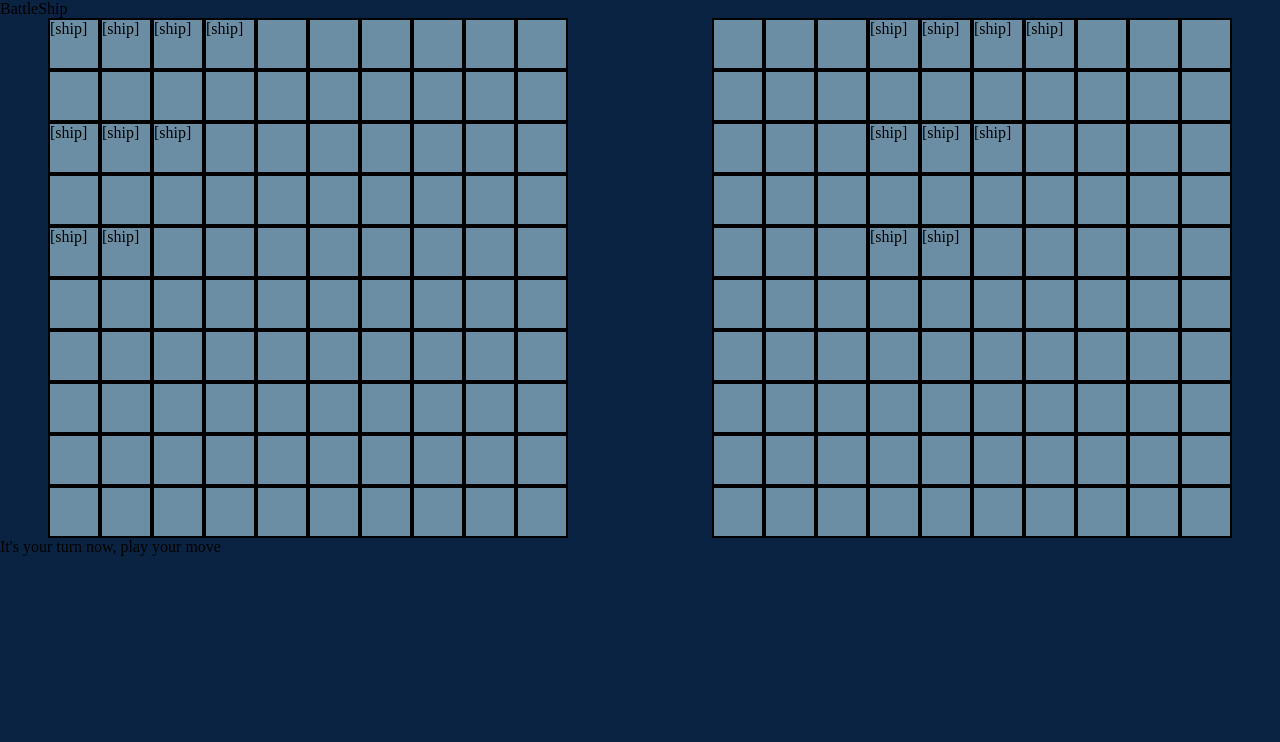
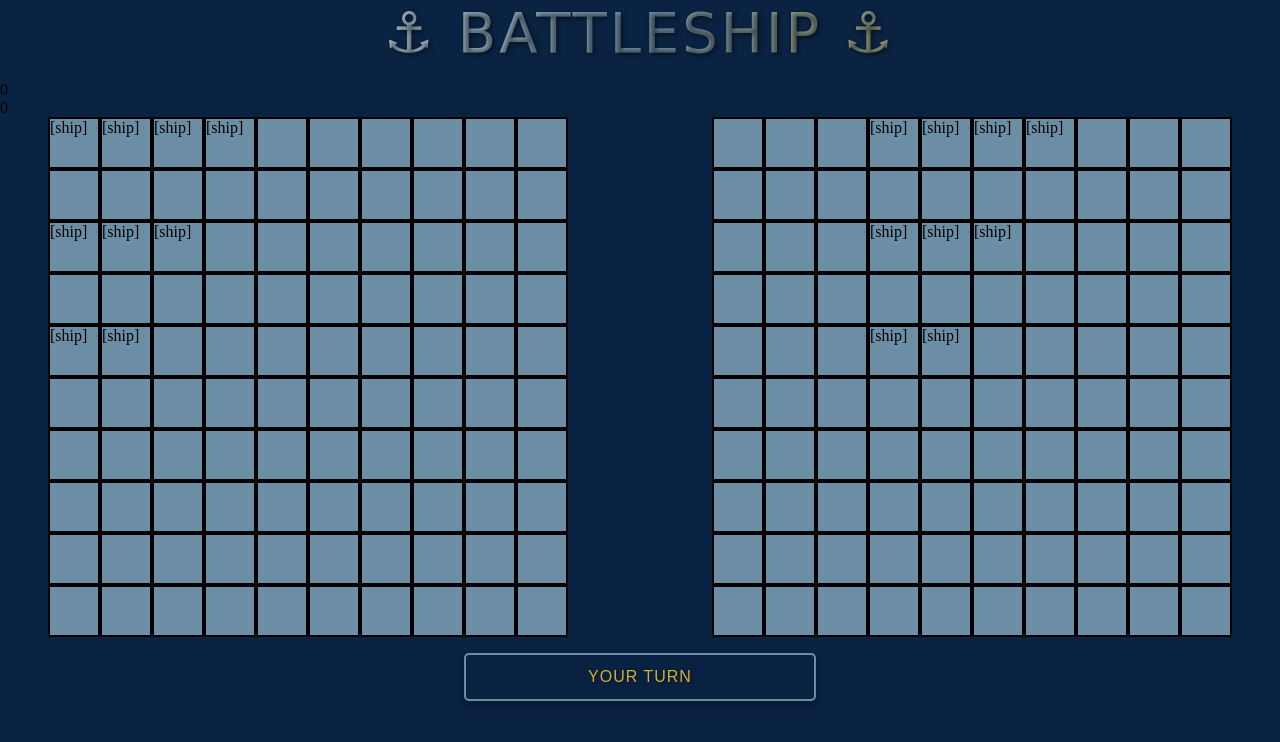
Before and after one commit to smsarfroz/battleShip, a website built with webpack: page src/template.html in a window 1280 px wide. Built offline with nearby package versions, Linux system fonts and the light colour scheme; a web font is replaced by a local one.

Commit message:
add css on title, turn and add number of ships left section

```diff
--- a/src/DOM.js
+++ b/src/DOM.js
@@ -9,6 +9,13 @@ function DOM() {
     const rows = 10;
     const columns = 10;
 
+    const shipLeft1 = document.querySelector(".shipLeft1");
+    const shipLeft2 = document.querySelector(".shipLeft2");
+    if (!playerNumber) {
+      shipLeft2.textContent = gameboard.numberOfShipsLeft;
+    } else {
+      shipLeft1.textContent = gameboard.numberOfShipsLeft;
+    }
     if (!isGameStarted) {
       for (let i = 0; i < rows; ++i) {
         const rowdiv = document.createElement("div");
@@ -86,7 +93,7 @@ function DOM() {
     let activePlayer = players[idx];
 
     const turnDiv = document.querySelector(".turn");
-    turnDiv.textContent = `It's your turn now, play your move`;
+    turnDiv.textContent = `Your Turn`;
 
     const switchPlayerTurn = () => {
       activePlayer = activePlayer == players[0] ? players[1] : players[0];
@@ -129,10 +136,10 @@ function DOM() {
         prompt(`Congrats, You won the game`);
       } else {
         idx = 1;
-        turnDiv.textContent = `It's computer's move now`;
+        turnDiv.textContent = `Computer's Turn`;
 
         const computerMove = async () => {
-          // await delay(1000);
+          await delay(1000);
           let computerChoice = [0, 0];
           computerChoice[0] = getRandomInt(0, 9);
           computerChoice[1] = getRandomInt(0, 9);
@@ -145,6 +152,8 @@ function DOM() {
 
           if (checkWin()) {
             prompt(`You lose, computer won the game.`);
+          } else {
+            turnDiv.textContent = `Your Turn`;
           }
         };
 
--- a/src/Gameboard.js
+++ b/src/Gameboard.js
@@ -4,6 +4,7 @@ function Gameboard() {
     const columns = 10;
     const board = [];
     const missedAttacks = [];
+    let numberOfShipsLeft = 0;
     const getBoard = () => {
         return board;
     }
@@ -34,6 +35,7 @@ function Gameboard() {
     const placeShip = (row, column, lengthOfShip) => {
         //assuming ship is placed horizontally
         //assuming the locations where it is being placed are valid
+        numberOfShipsLeft++;
         let ship = new Ship(lengthOfShip);
         for (let i = 0; i < lengthOfShip; ++i) {
             board[row + i][column].placeShipOnCell(ship);
@@ -43,11 +45,14 @@ function Gameboard() {
     const receiveAttack = (row, column) => {
         let ship = board[row][column].getShip();
         if (ship == null) {
-            board[row][column].placeStuff('.');
+            board[row][column].placeStuff('O');
             missedAttacks.push([row, column]);
         } else {
             board[row][column].placeStuff('X');
             ship.hit();
+            if (ship.isSunk()) {
+                numberOfShipsLeft--;
+            }
         }
     };
     const areAllShipsSunk = () => {
@@ -67,6 +72,6 @@ function Gameboard() {
         return defeated;
     };
 
-    return { cell, getBoard, placeShip, receiveAttack, areAllShipsSunk};
+    return { cell, getBoard, placeShip, receiveAttack, areAllShipsSunk, numberOfShipsLeft};
 }
 export { Gameboard };
--- a/src/styles.css
+++ b/src/styles.css
@@ -1,11 +1,11 @@
 * {
   margin: 0;
-    background-color: #0A2342;
+  background-color: #0a2342;
 }
 .cell {
   width: 3em;
   height: 3em;
-    background-color: #6C8EA4;
+  background-color: #6c8ea4;
   border: 1px solid rgba(255, 255, 255, 0.2);
   border: 2px solid black;
 }
@@ -25,3 +25,42 @@
   gap: 3em;
   justify-content: space-around;
 }
+@font-face {
+  font-family: 'Black Ops One';
+  src: url('https://cdn.jsdelivr.net/gh/google/fonts@main/ofl/blackopsone/BlackOpsOne-Regular.ttf') format('truetype');
+}
+.title {
+    font-family: 'Black Ops One', cursive;
+    font-size: 3.5rem;
+    color: #FFFFFF;
+    text-align: center;
+    letter-spacing: 3px;
+    margin: 0;
+    text-shadow: 2px 2px 4px rgba(0, 0, 0, 0.5);
+    background: linear-gradient(to right, #FFFFFF, #6C8EA4, #D4AF37);
+    -webkit-background-clip: text;
+    background-clip: text;
+    color: transparent;
+}
+header {
+    margin-bottom: 1em;
+}
+
+.turn {
+  font-family: 'Black Ops One', sans-serif;
+  font-size: 1rem;
+  color: #D4AF37;
+  text-align: center;
+  text-transform: uppercase;
+  letter-spacing: 1px;
+  text-shadow: 1px 1px 3px rgba(0, 0, 0, 0.5);
+
+  padding: 0.8rem 1.5rem;
+  margin: 1rem auto;
+  max-width: 300px;
+
+  background: rgba(10, 35, 66, 0.7);
+  border: 2px solid #6C8EA4;
+  border-radius: 5px;
+  box-shadow: 0 4px 8px rgba(0, 0, 0, 0.3);
+}
--- a/src/template.html
+++ b/src/template.html
@@ -7,9 +7,13 @@
 </head>
 <body>
     <header>
-        <div class="title">BattleShip</div>
+        <div class="title">⚓ BATTLESHIP ⚓</div>
     </header>
 
+    <div class="shipsLeftsection">
+        <div class="shipLeft1"></div>
+        <div class="shipLeft2"></div>
+    </div>
     <div class="boards">
         <div class="humanBoard" id="board"></div>
         <div class="computerBoard" id="board"></div>
```
Lines whose indentation alone changed are shown as unchanged.
